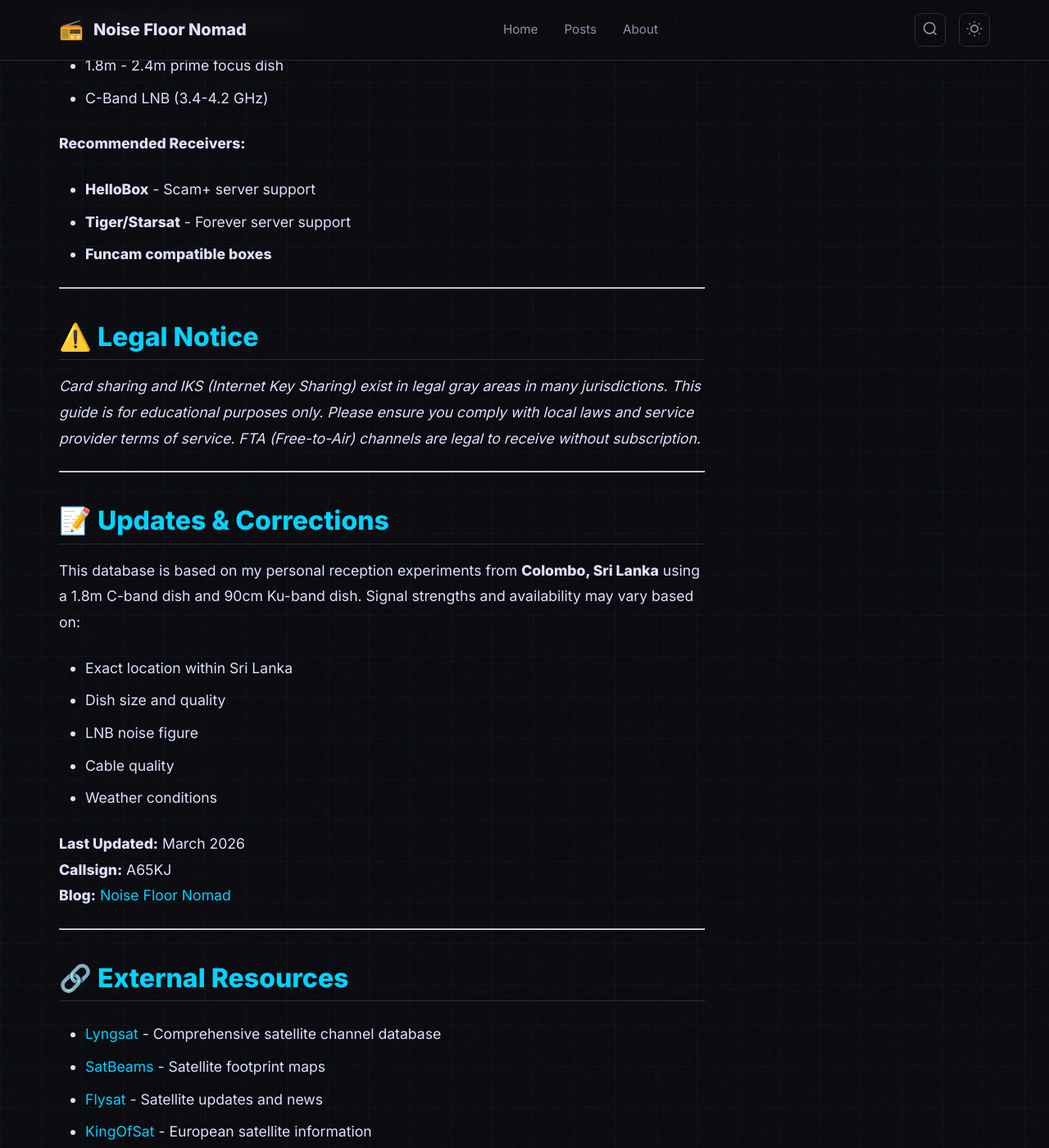
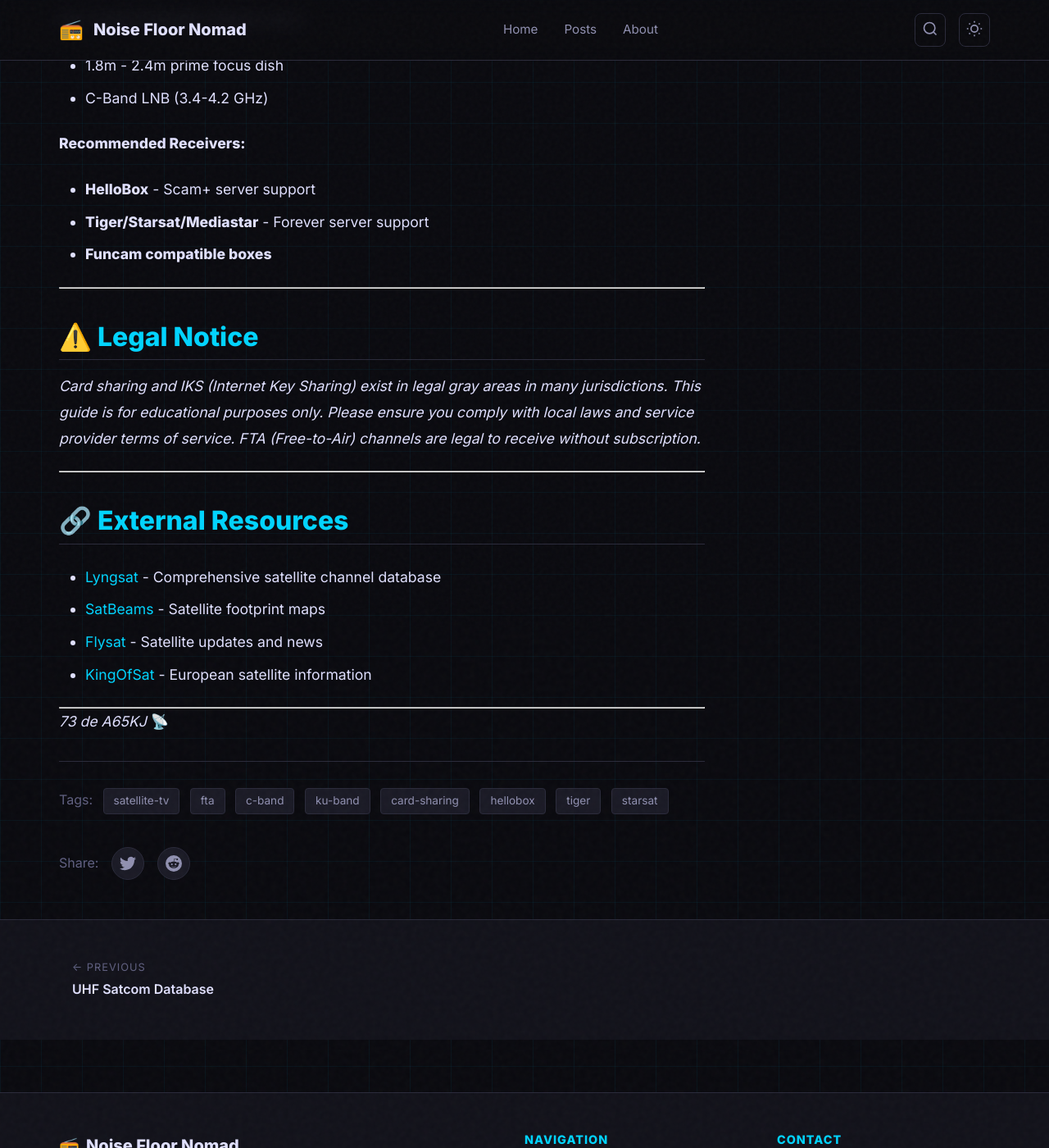
Before and after one commit to hmdsamarasekara/hmdsamarasekara.github.io, a Jekyll site: the page built from _posts/2026-03-06-Satellite-TV.md, in a window 1280 px wide and 1400 px high, scrolled down 24468 px. Shown: the whole window at 82% size. Built offline with Jekyll 4.4.1, drawn with Linux system fonts in a browser that asks for light colours; some of the changed text lies outside the part shown.

Commit message:
Update 2026-03-06-Satellite-TV.md

```diff
--- a/_posts/2026-03-06-Satellite-TV.md
+++ b/_posts/2026-03-06-Satellite-TV.md
@@ -564,7 +564,7 @@
 
 **Recommended Receivers:**
 - **HelloBox** - Scam+ server support
-- **Tiger/Starsat** - Forever server support
+- **Tiger/Starsat/Mediastar** - Forever server support
 - **Funcam compatible boxes**
 
 ---
@@ -572,21 +572,6 @@
 ## ⚠️ Legal Notice
 
 *Card sharing and IKS (Internet Key Sharing) exist in legal gray areas in many jurisdictions. This guide is for educational purposes only. Please ensure you comply with local laws and service provider terms of service. FTA (Free-to-Air) channels are legal to receive without subscription.*
-
----
-
-## 📝 Updates & Corrections
-
-This database is based on my personal reception experiments from **Colombo, Sri Lanka** using a 1.8m C-band dish and 90cm Ku-band dish. Signal strengths and availability may vary based on:
-- Exact location within Sri Lanka
-- Dish size and quality
-- LNB noise figure
-- Cable quality
-- Weather conditions
-
-**Last Updated:** March 2026
-**Callsign:** A65KJ
-**Blog:** [Noise Floor Nomad](https://hmdsamarasekara.github.io)
 
 ---
 
```
